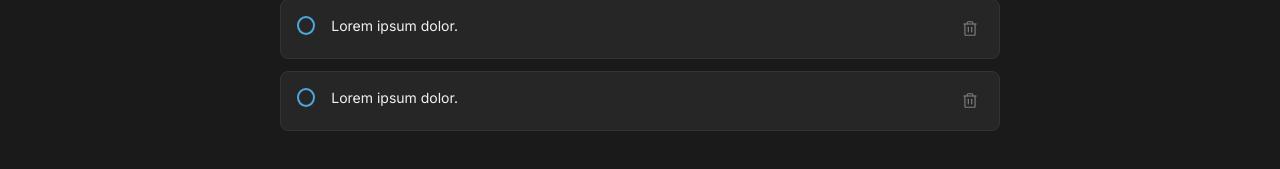
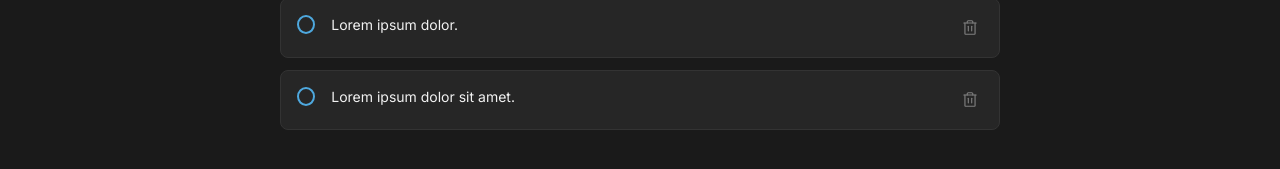
Before and after one commit to hnascx/todolist, a React (Vite) app: page / in a window 1280 px wide. Shown: the part 335-504 px from the top of the page. Built offline with nearby package versions, Linux system fonts and the light colour scheme.

Commit message:
Working at NewTask component functionality

```diff
--- a/src/App.tsx
+++ b/src/App.tsx
@@ -3,17 +3,18 @@ import NewTask from './components/NewTask'
 import styles from './App.module.css'
 import TaskCount from './components/TaskCount'
 import Tasks from './components/Tasks'
+import { TasksType } from './components/Tasks'
 
 import './global.css'
 
-const tasks = [
+export const tasks: TasksType[] = [
   {
     id: 1,
     content: 'Lorem ipsum dolor.'
   },
   {
     id: 2,
-    content: 'Lorem ipsum dolor.'
+    content: 'Lorem ipsum dolor sit amet.'
   },
 ]
 
@@ -29,6 +30,7 @@ export function App() {
             {tasks.map(task => {
               return (
                 <Tasks
+                  id={task.id}
                   content={task.content}
                 />
               )
--- a/src/components/NewTask.tsx
+++ b/src/components/NewTask.tsx
@@ -1,10 +1,24 @@
+import { FormEvent, useState, ChangeEvent, InvalidEvent } from 'react'
 import styles from './NewTask.module.css'
 import addTaskLogo from '../assets/addtask-img.svg'
 
 /* Mudar a estrutura e utilizar section com input e button invés da estrutura abaixo? */
 export function NewTask() {
+  const [content, setContent] = useState([
+    '123'
+  ])
+
+  const [newContentText, setNewContentText] = useState('')
+
+  function handleCreateNewTask(event: FormEvent) {
+    event.preventDefault()
+
+    setContent([...content, newContentText])
+    setNewContentText('')
+  }
+
   return (
-    <form className={styles.newTask}>
+    <form onSubmit={handleCreateNewTask} className={styles.newTask}>
     <textarea
       placeholder='Adicione uma nova tarefa'
     />
--- a/src/components/TaskCount.module.css
+++ b/src/components/TaskCount.module.css
@@ -2,8 +2,8 @@
   max-width: 45rem;
   display: flex;
   justify-content: space-between;
+  font-weight: 700;
   margin: 4rem auto 1.5rem;
-  font-weight: 700;
 }
 
 .createdTasks {
@@ -28,9 +28,9 @@
   border-radius: 40%;
   color: var(--gray-200);
   font-size: 0.75rem;
-  line-height: 0.75rem;
+  line-height: 1rem;
   width: 25px;
-  height: 19px;
+  height: 18px;
   line-height: 17px;
   font-weight: 700;
 }
--- a/src/components/Tasks.tsx
+++ b/src/components/Tasks.tsx
@@ -4,21 +4,16 @@ import { useState, FormEvent } from 'react'
 import styles from './Tasks.module.css'
 import task from '../assets/task-logo.svg'
 
-type Tasks = {
+export interface TasksType {
+  id: number;
   content: string;
 }
 
-export function Tasks({ content }: Tasks){
-  const [newTask, setNewTask] = useState([''])
-  const [newTaskText, setNewTaskText] = useState('')
+export interface TasksProps {
+  tasks: TasksType;
+}
 
-  function handleCreateNewTask(event: FormEvent) {
-    event.preventDefault()
-
-    setNewTask([ ...newTask, newTaskText ])
-    setNewTaskText('')
-  }
-
+export function Tasks({ content }: TasksType){
   return (
     <section className={styles.tasks}>
       {/* <div className={styles.tasksEmpty}>
```
